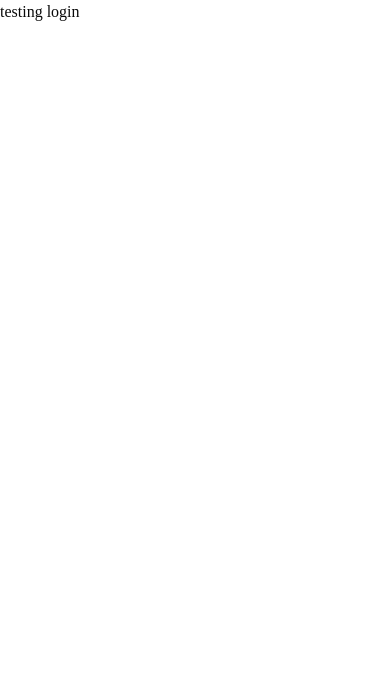
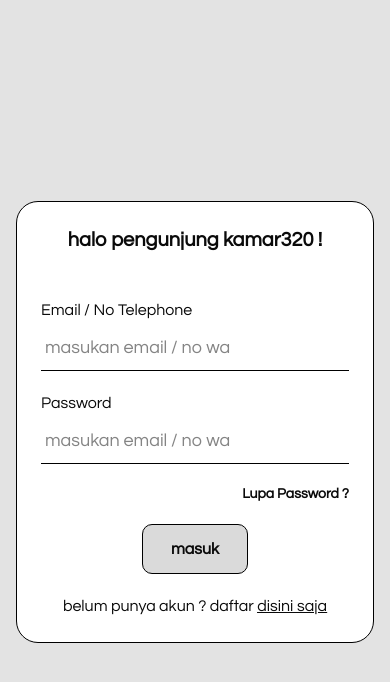
Before and after one commit to benayajosuaa/Frontend-Kav320, a Next.js app: page /login in a window 390 px wide. Shown: the top 682 px of the page. Built offline with nearby package versions, Linux system fonts and the light colour scheme.

Commit message:
update : penyempurnaan responsive design

```diff
--- a/src/app/(public)/login/page.tsx
+++ b/src/app/(public)/login/page.tsx
@@ -1,11 +1,63 @@
+"use client"
+import Link from "next/link";
+import { Questrial } from "next/font/google";
 
-
-
+const quesFont = Questrial({
+  subsets: ["latin"],
+  weight: "400",
+});
 
 export default function LoginPage(){
     return (
-        <div>
-            testing login
+        <div className={quesFont.className}>
+            <div className="min-h-screen bg-[#e3e3e3] px-4 py-6 sm:px-6 sm:py-8">
+                <div className="flex min-h-[calc(100vh-3rem)] items-center justify-center sm:min-h-[calc(100vh-4rem)]">
+                    <div className="w-full max-w-152 rounded-3xl border border-black bg-white p-6 sm:p-8 md:p-10 lg:h-140 lg:w-150">
+                        <div className="flex min-h-full flex-col items-center gap-y-5 sm:gap-y-6 lg:gap-y-7">
+                            <div className="pb-4">
+                                <h1 className="pb-2 text-center text-xl font-bold sm:text-2xl">halo pengunjung kamar320 !</h1>
+                            </div>
+                            <div className="flex w-full max-w-120 flex-col lg:w-auto lg:max-w-none">
+                                <span className="pb-1 text-base sm:text-lg">
+                                   Email / No Telephone
+                                </span>
+                                <input
+                                    className="w-full border-b border-black p-2 pl-1 pr-5 text-lg sm:text-xl lg:w-120"
+                                    type="text"
+                                    placeholder="masukan email / no wa"
+                                />
+                            </div>
+                            <div className="flex w-full max-w-120 flex-col lg:w-auto lg:max-w-none">
+                                <span className="pb-1 text-base sm:text-lg">
+                                   Password
+                                </span>
+                                <input
+                                    className="w-full border-b border-black p-2 pl-1 pr-5 text-lg sm:text-xl lg:w-120"
+                                    type="password"
+                                    placeholder="masukan email / no wa"
+                                />
+                            </div>
+                            <div className="flex w-full max-w-120 justify-end lg:w-120 lg:max-w-none">
+                                <span className="text-sm font-semibold sm:text-base lg:text-lg">Lupa Password ?</span>
+                            </div>
+                            <div>
+                                <button className="rounded-lg border border-black bg-[#dadada] px-7 py-3 text-base font-semibold sm:px-8 sm:text-lg lg:px-9">
+                                    masuk
+                                </button>
+                            </div>
+                            <div className="px-4 text-center sm:px-10">
+                                <span>belum punya akun ? daftar </span>
+                                <span className="underline">
+                                    <Link href="/register">
+                                        disini saja
+                                    </Link>
+                                </span>
+
+                            </div>
+                        </div>
+                    </div>
+                </div>
+            </div>
         </div>
     )
 }
```
